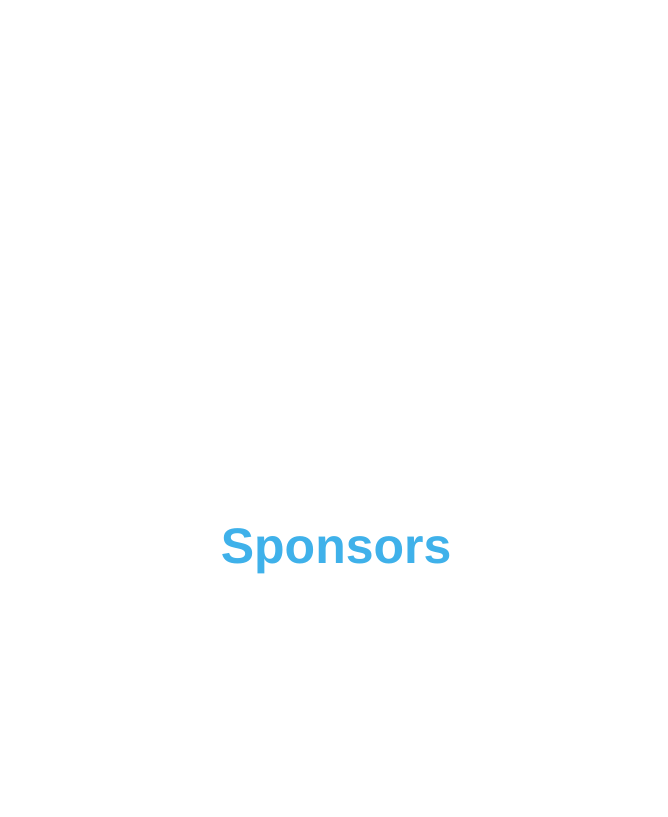
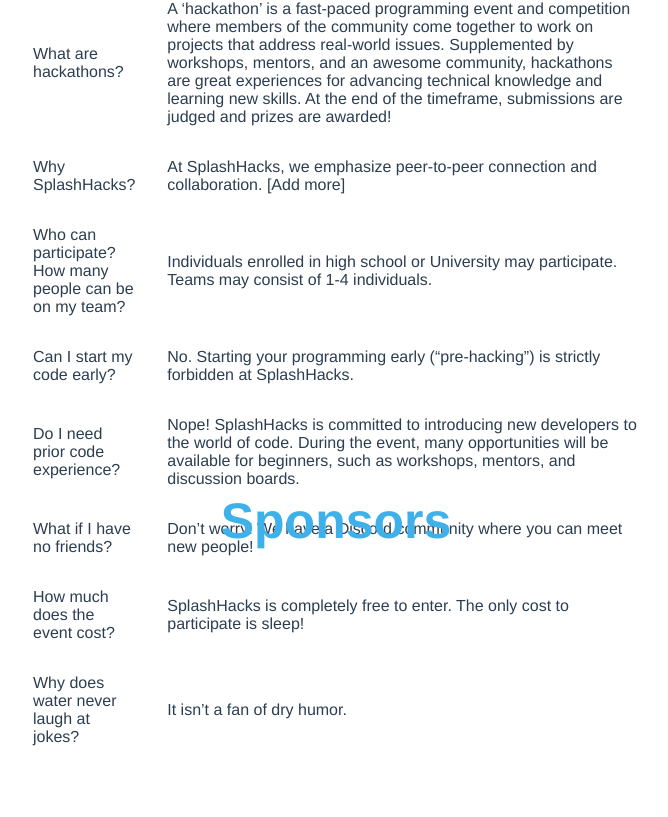
Before and after one commit to splashhacks/web, a Vue app: page / in a window 1280 px wide. Shown: the part 2363-3180 px from the top of the page, without its empty margins (304-972 px from the left). Built offline with nearby package versions, Linux system fonts and the light colour scheme.

Commit message:
someContentIDK

```diff
--- a/src/components/Home.vue
+++ b/src/components/Home.vue
@@ -37,6 +37,44 @@
       <h1 class="subtitle">
       Frequently Asked Questions
       </h1>
+      <table id="centerTable">
+        <tr>
+          <td>What are hackathons?</td>
+          <td>
+A ‘hackathon’ is a fast-paced programming event and competition where members of the community come together to work on projects that address real-world issues. Supplemented by workshops, mentors, and an awesome community, hackathons are great experiences for advancing technical knowledge and learning new skills. At the end of the timeframe, submissions are judged and prizes are awarded!
+</td>
+        </tr>
+        <tr>
+          <td id="segment">Why SplashHacks?</td>
+          <td>
+At SplashHacks, we emphasize peer-to-peer connection and collaboration.
+[Add more]</td>
+        </tr>
+         <tr>
+          <td>Who can participate? How many people can be on my team?</td>
+          <td>Individuals enrolled in high school or University may participate. Teams may consist of 1-4 individuals.</td>
+        </tr>
+         <tr>
+          <td>Can I start my code early?</td>
+          <td>No. Starting your programming early (“pre-hacking”) is strictly forbidden at SplashHacks.</td>
+        </tr>
+         <tr>
+          <td>Do I need prior code experience?</td>
+          <td>Nope! SplashHacks is committed to introducing new developers to the world of code. During the event, many opportunities will be available for beginners, such as workshops, mentors, and discussion boards. </td>
+        </tr>
+         <tr>
+          <td>What if I have no friends?</td>
+          <td>Don’t worry! We have a Discord community where you can meet new people!</td>
+        </tr>
+        <tr>
+          <td>How much does the event cost?</td>
+          <td>SplashHacks is completely free to enter. The only cost to participate is sleep!</td>
+        </tr>
+        <tr>
+          <td>Why does water never laugh at jokes?</td>
+          <td>It isn’t a fan of dry humor.</td>
+        </tr>
+      </table>
       </div>
     </div>
     <div class="content">
@@ -56,7 +94,7 @@
     <div class="bottomNavBar">
       <div class="card">
       <h1 class="subtitle">
-      SplashHacks Team
+      Ready? Register now!
       </h1>
       </div>
     </div>
@@ -74,6 +112,20 @@
 }
 </script>
 <style scoped>
+
+#segment {
+  width:5vw;
+}
+#centerTable {
+  width:50vw;
+  margin-left:auto;
+  margin-right:auto;
+  text-align:left;
+}
+
+td, th {
+  padding:15px;
+}
 
 .bottomNavBar {
   background-color:#3fb1ea;
@@ -118,6 +170,7 @@
 .subtitle {
   color:#3fb1ea;
   font-size:50px;
+  margin-top:1vh;
 
 }
 .card {
```
